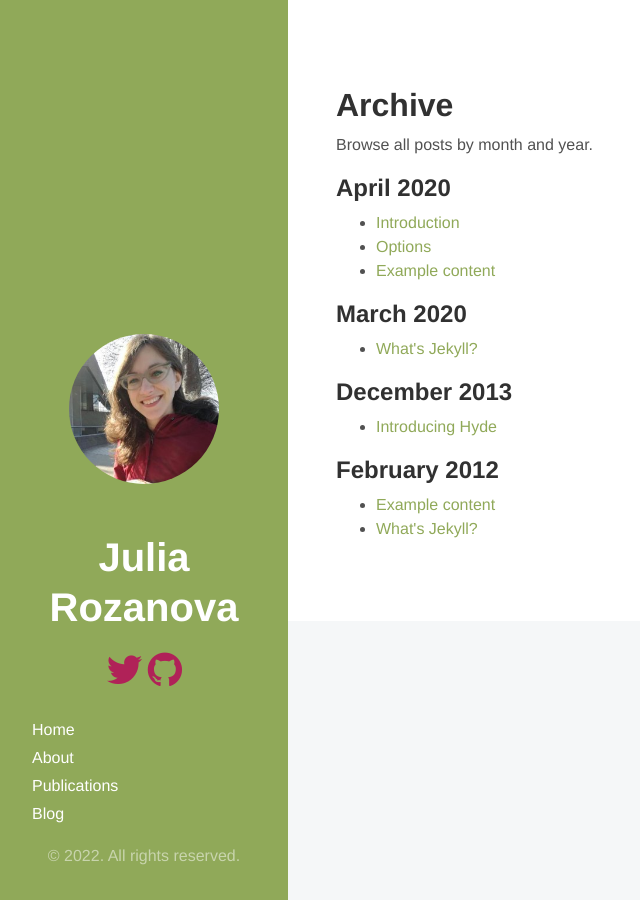
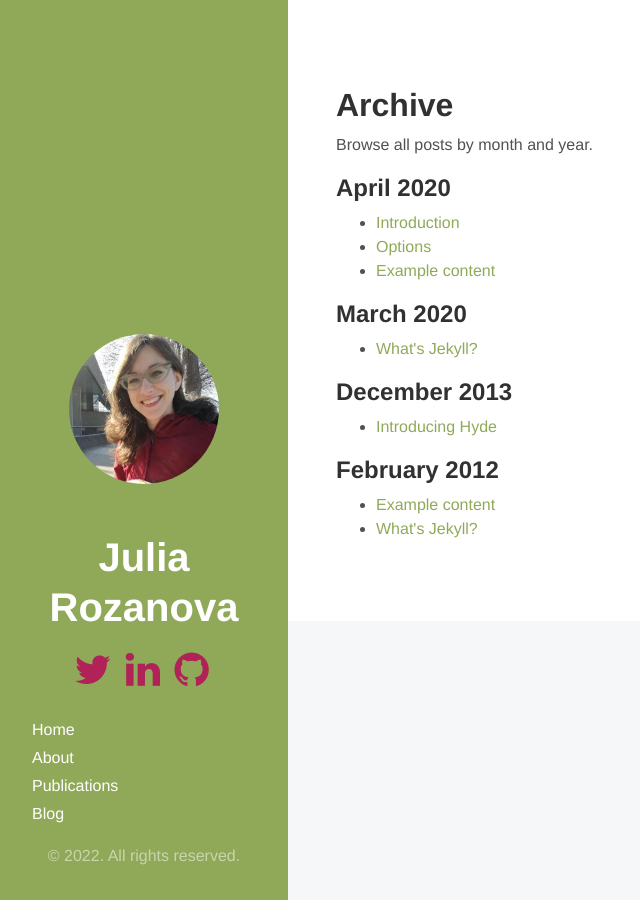
Before and after one commit to juliarozanova/juliarozanova.github.io, a Jekyll site: the page built from archive.md, in a window 1280 px wide. Shown: the whole page, without its empty margins (0-640 px from the left). Built offline with Jekyll 4.4.1, drawn with Linux system fonts in a browser that asks for light colours; a style sheet for code colours, icons or effects is not loaded.

Commit message:
add social media links

```diff
--- a/_includes/sidebar.html
+++ b/_includes/sidebar.html
@@ -8,11 +8,11 @@
           {{ site.title }}
         </a>
       </h1>
-      <div class="row">
-      <i class="fa fa-twitter big-icon zoom"></i>
-      <i class="ai ai-google-scholar big-icon zoom"></i>
-      <i class="fa fa-github big-icon zoom"></i>
-
+      <div class="row" style="letter-spacing:5px">
+      <a href="https://scholar.google.com/citations?user=rwJWLZ8AAAAJ&hl=en"><i class="ai ai-google-scholar big-icon zoom"></i></a>
+      <a href="https://twitter.com/juliaroz"><i class="fa fa-twitter big-icon zoom"></i></a>
+      <a href="https://www.linkedin.com/in/julia-rozanova-8a2411136/"><i class="fa fa-linkedin big-icon zoom"></i></a>
+      <a href="https://github.com/juliarozanova/"><i class="fa fa-github big-icon zoom"></i></a>
       </div>
       <p class="lead">{{ site.description }}</p>
     </div>
```
Also changed, not shown: _bibfirst/decomposing_nli.md (+1 -1 lines), _bibfirst/probe_ably.md (+0 -1 lines), _sections/about.md (+3 -3 lines), _sections/publications.md (+0 -1 lines), 1 other file.
